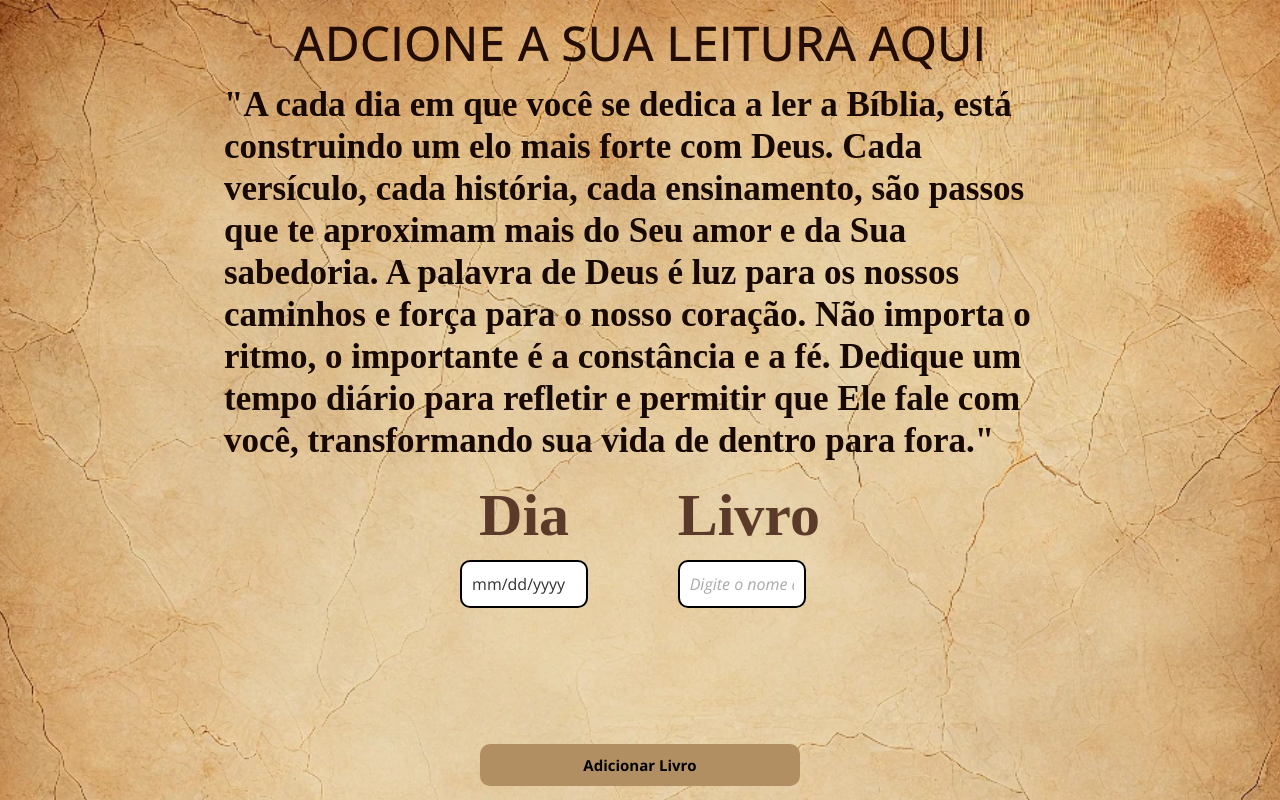
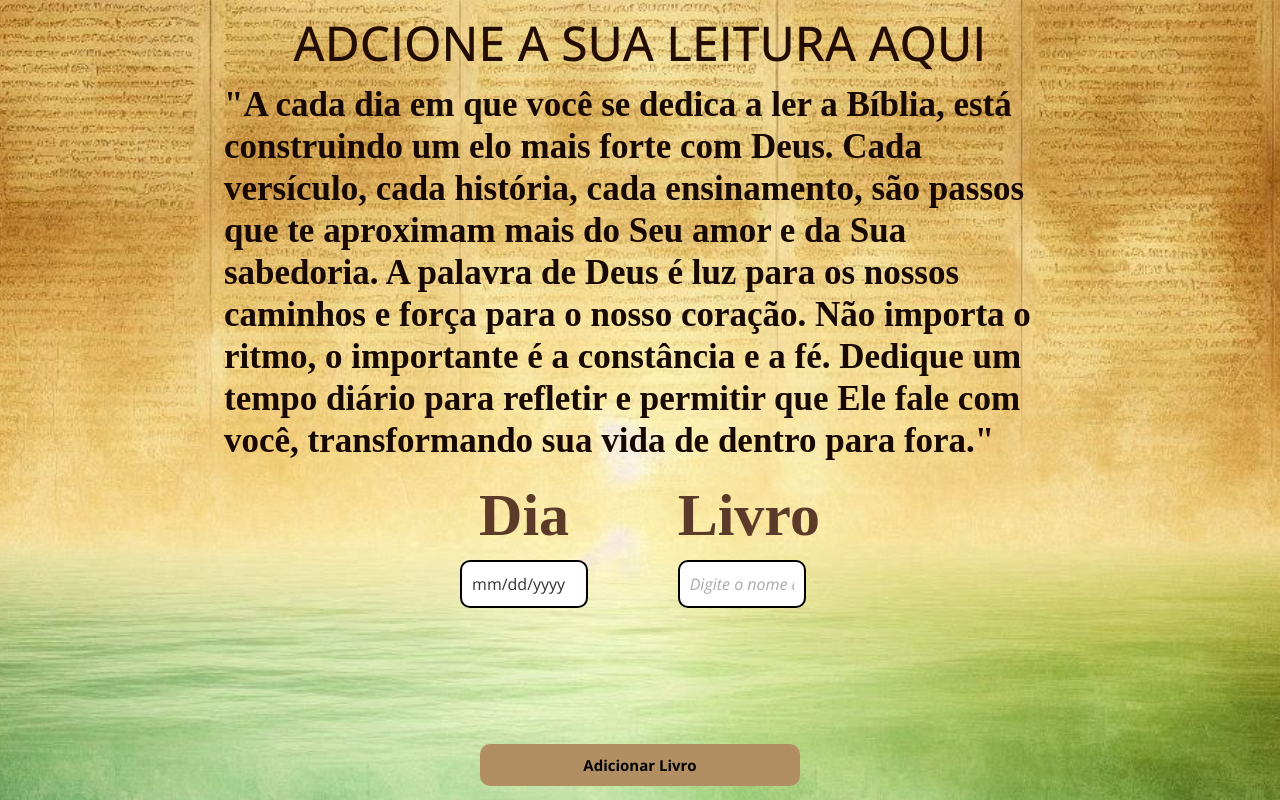
Before and after one commit to Guilherme-SilvaH/faith, a React (Vite) app in the folder front-end/: page /add-book in a window 1280 px wide. Built offline with nearby package versions, Linux system fonts and the light colour scheme; sample sign-in values are in the browser's storage; a web font is replaced by a local one.

Commit message:
Update PageBook.sass

```diff
--- a/front-end/src/addBook/PageBook.sass
+++ b/front-end/src/addBook/PageBook.sass
@@ -12,7 +12,7 @@ html, body
     overflow-x: hidden
     overflow-y: auto
 
-    background: url("../assets/papiro-background.jpg") no-repeat center
+    background: url("../assets/gren-and-gray.jpeg") no-repeat center
     background-size: cover
     background-blend-mode: multiply
 
```
